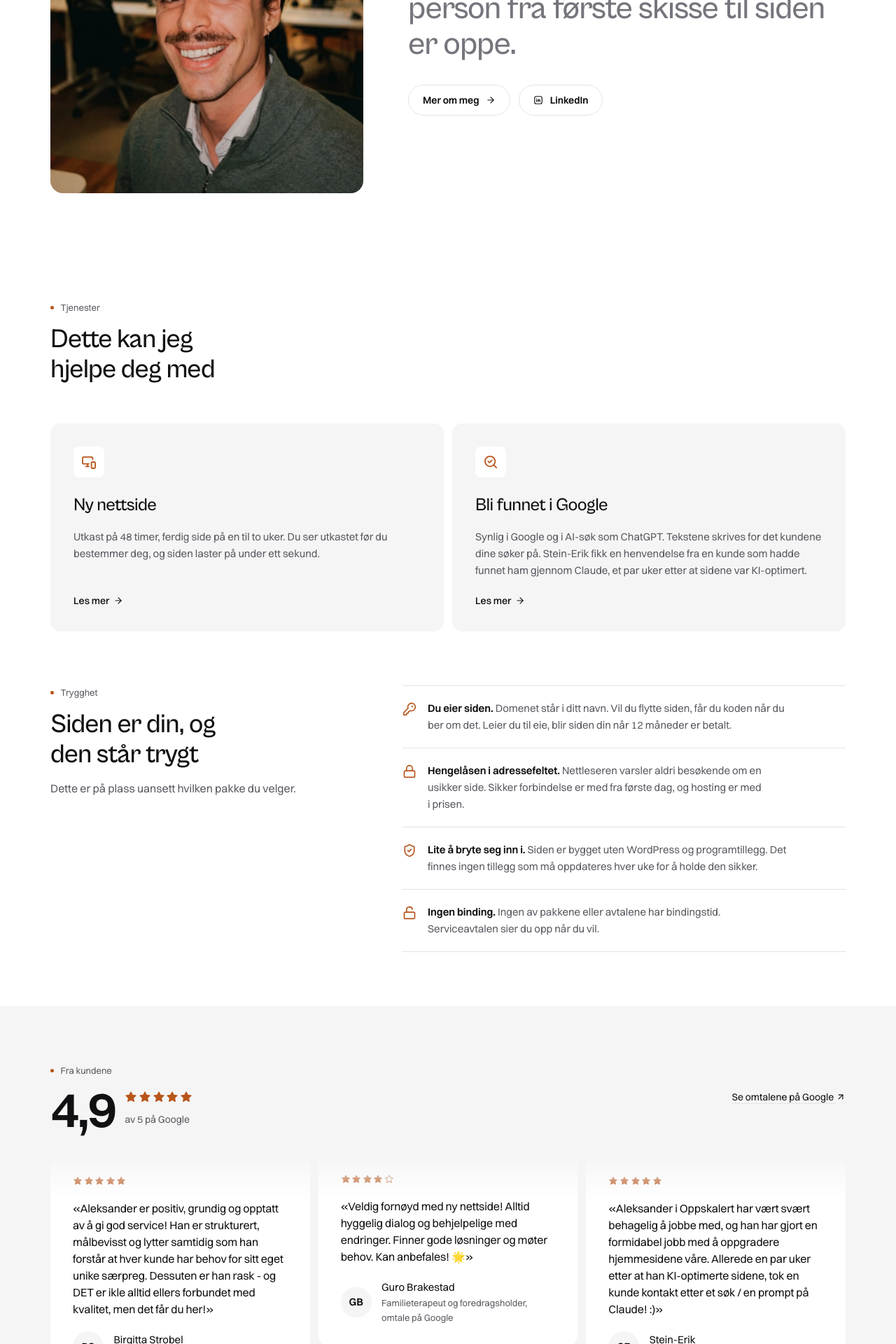
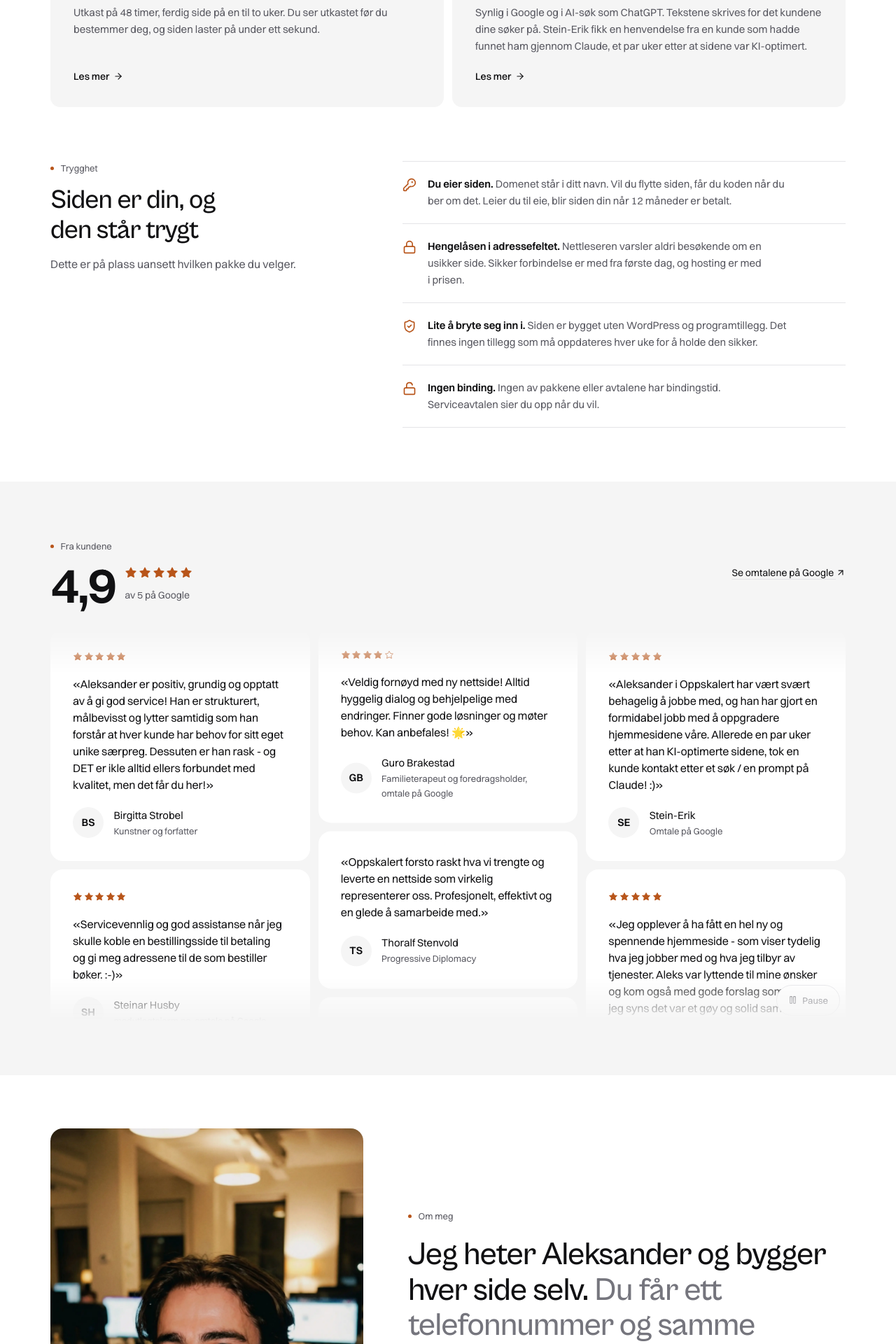
Before and after one commit to lobitomaldito/oppskalert, a React (Vite) app: page / in a window 1280 px wide. Shown: the part 1620-3540 px from the top of the page at 70% size. Built offline with nearby package versions, Linux system fonts and the light colour scheme; no server answers.

Commit message:
forside: Om meg flyttet ned etter omtalene
Ansiktet står allerede i heroen. Det store portrettet rett etter sa det
samme en gang til, og «én person» møtte leseren før tjenestene og
omtalene. Nå: tjenester, trygghet, omtaler, så Om meg.

Co-Authored-By: Claude Opus 5.5 <noreply@anthropic.com>

```diff
--- a/src/App.jsx
+++ b/src/App.jsx
@@ -512,10 +512,13 @@ const Home = () => (
     />
     <Hero />
     <FaktaStripe />
-    <OmMegSeksjon />
+    {/* Om meg flyttet ned etter omtalene 12.11.2026 (Aleksander): ansiktet
+        står allerede i heroen, og «én person» leses som en fordel først
+        etter at leseren har sett tjenestene, tryggheten og omtalene. */}
     <TjenesteSeksjon />
     <TrygghetSeksjon />
     <SitatSeksjon />
+    <OmMegSeksjon />
     <RedigeringSeksjon />
     <Priser visAlltidMed={false} />
     <FaqSeksjon />
```
